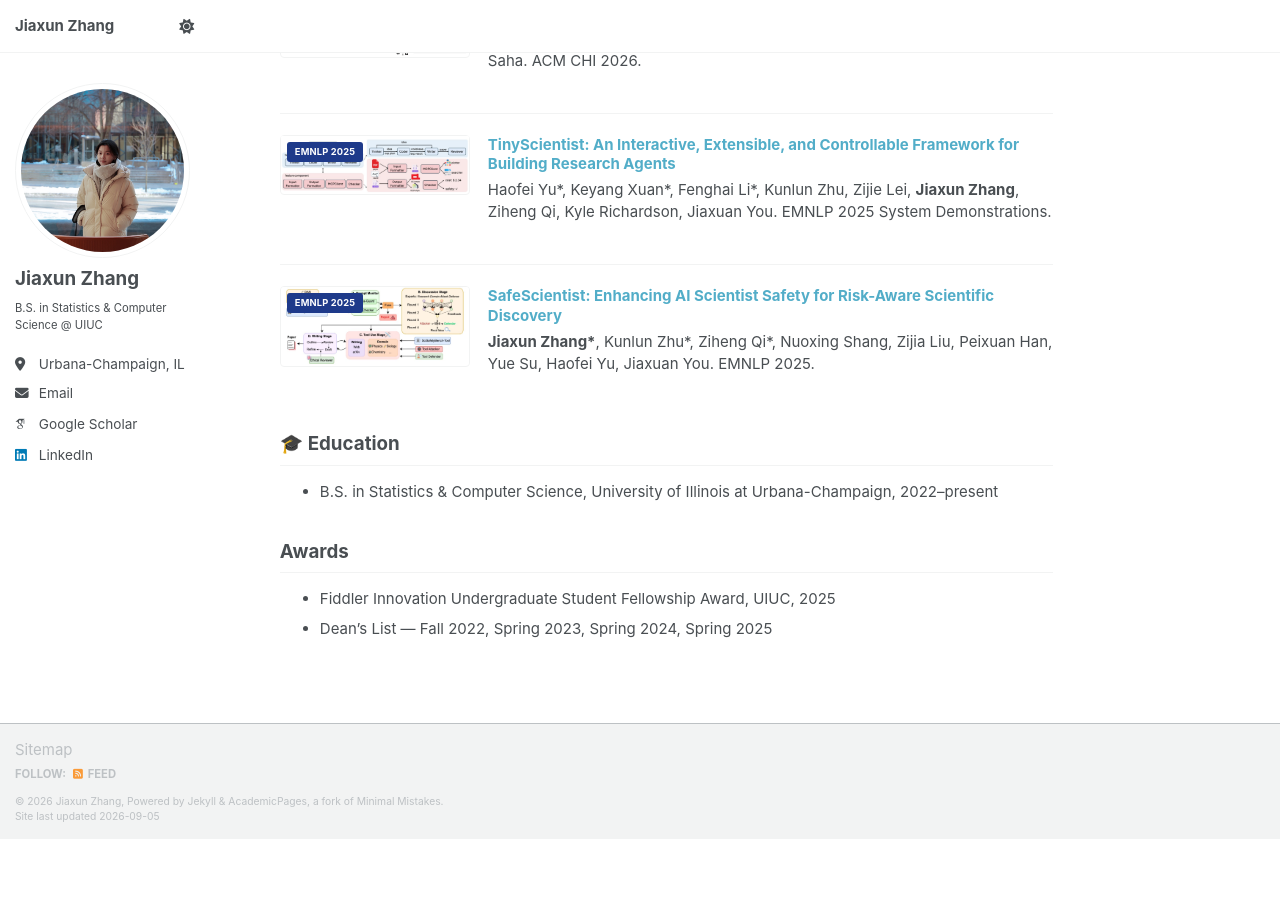
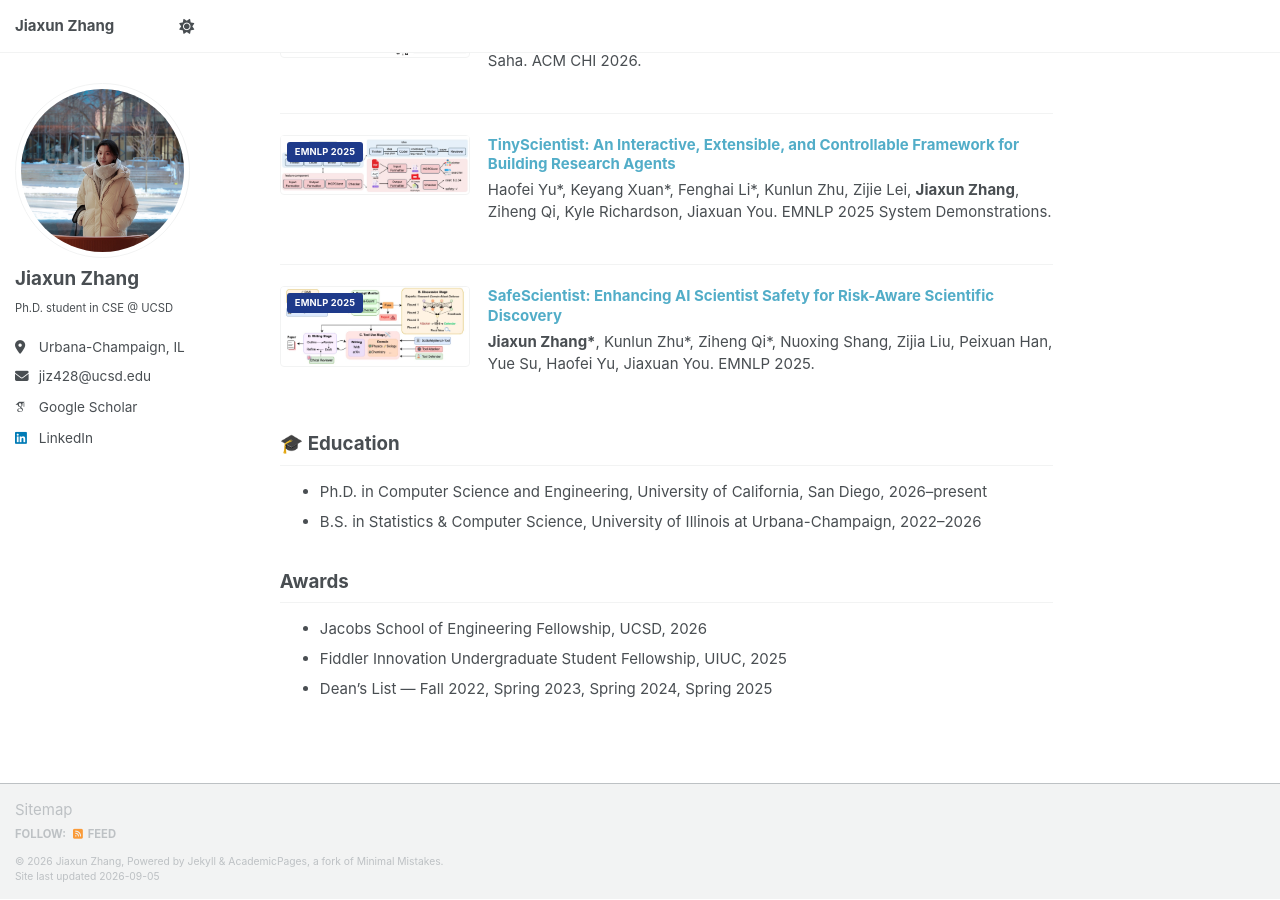
Before and after one commit to JiaxunZ/JiaxunZ.github.io, a Jekyll site: the page built from _pages/about.md, in a window 1280 px wide and 900 px high, scrolled down 1101 px. Built offline with Jekyll 4.4.1, drawn with Linux system fonts in a browser that asks for light colours; some web fonts are replaced; a script bundle is joined from its source files by our own code; library files that are not in the unit come from our copies; before the commit the page ends 1941 px from its top, so only the background shows below that.

```diff
--- a/_config.yml
+++ b/_config.yml
@@ -25,11 +25,11 @@ author:
   avatar           : "JiaxunZhang.JPG"
   name             : "Jiaxun Zhang"
   pronouns         : # example: "she/her"
-  bio              : "B.S. in Statistics & Computer Science @ UIUC"
+  bio              : "Ph.D. student in CSE @ UCSD"
   location         : "Urbana-Champaign, IL"
   employer         :
   uri              : # URL
-  email            : "jiaxunz2@illinois.edu"
+  email            : "jiz428@ucsd.edu"
 
   # Academic websites
   academia         : # URL
--- a/_data/authors.yml
+++ b/_data/authors.yml
@@ -4,7 +4,8 @@ Jiaxun Zhang:
   name        : "Jiaxun Zhang"
   uri         : "https://JiaxunZ.github.io"
   email       : "jiaxunz2@illinois.edu"
-  bio         : "B.S. in Statistics & Computer Science @ UIUC"
+  email2      : "jiz428@ucsd.edu"
+  bio         : "Ph.D. student in CSE @ UCSD"
   avatar      : "JiaxunZhang.JPG"
   linkedin    : "jiaxun-zhang-337848270"
   github      : "JiaxunZ"
--- a/_includes/author-profile.html
+++ b/_includes/author-profile.html
@@ -34,7 +34,10 @@
         <li><a href="{{ author.uri }}"><i class="fas fa-fw fa-link icon-pad-right" aria-hidden="true"></i>{{ site.data.ui-text[site.locale].website_label | default: "Website" }}</a></li>
       {% endif %}
       {% if author.email %}
-        <li><a href="mailto:{{ author.email }}"><i class="fas fa-fw fa-envelope icon-pad-right" aria-hidden="true"></i>{{ site.data.ui-text[site.locale].email_label | default: "Email" }}</a></li>
+        <li><a href="mailto:{{ author.email }}"><i class="fas fa-fw fa-envelope icon-pad-right" aria-hidden="true"></i>{{ author.email }}</a></li>
+      {% endif %}
+      {% if author.email2 %}
+        <li><a href="mailto:{{ author.email2 }}"><i class="fas fa-fw fa-envelope icon-pad-right" aria-hidden="true"></i>{{ author.email2 }}</a></li>
       {% endif %}
 
       <!-- Font Awesome and Academicons icons / Academic websites -->
--- a/_pages/about.md
+++ b/_pages/about.md
@@ -38,9 +38,11 @@ Hi! I'm Jiaxun Zhang, a first-year PhD student in Computer Science and Engineeri
 
 ## 🎓 Education
 
-- B.S. in Statistics & Computer Science, University of Illinois at Urbana-Champaign, 2022–present
+- Ph.D. in Computer Science and Engineering, University of California, San Diego, 2026–present
+- B.S. in Statistics & Computer Science, University of Illinois at Urbana-Champaign, 2022–2026
 
 ## Awards
 
-- Fiddler Innovation Undergraduate Student Fellowship Award, UIUC, 2025
+- Jacobs School of Engineering Fellowship, UCSD, 2026
+- Fiddler Innovation Undergraduate Student Fellowship, UIUC, 2025
 - Dean's List — Fall 2022, Spring 2023, Spring 2024, Spring 2025
```
Also changed, not shown: _pages/cv.md (+1 -0 lines).
